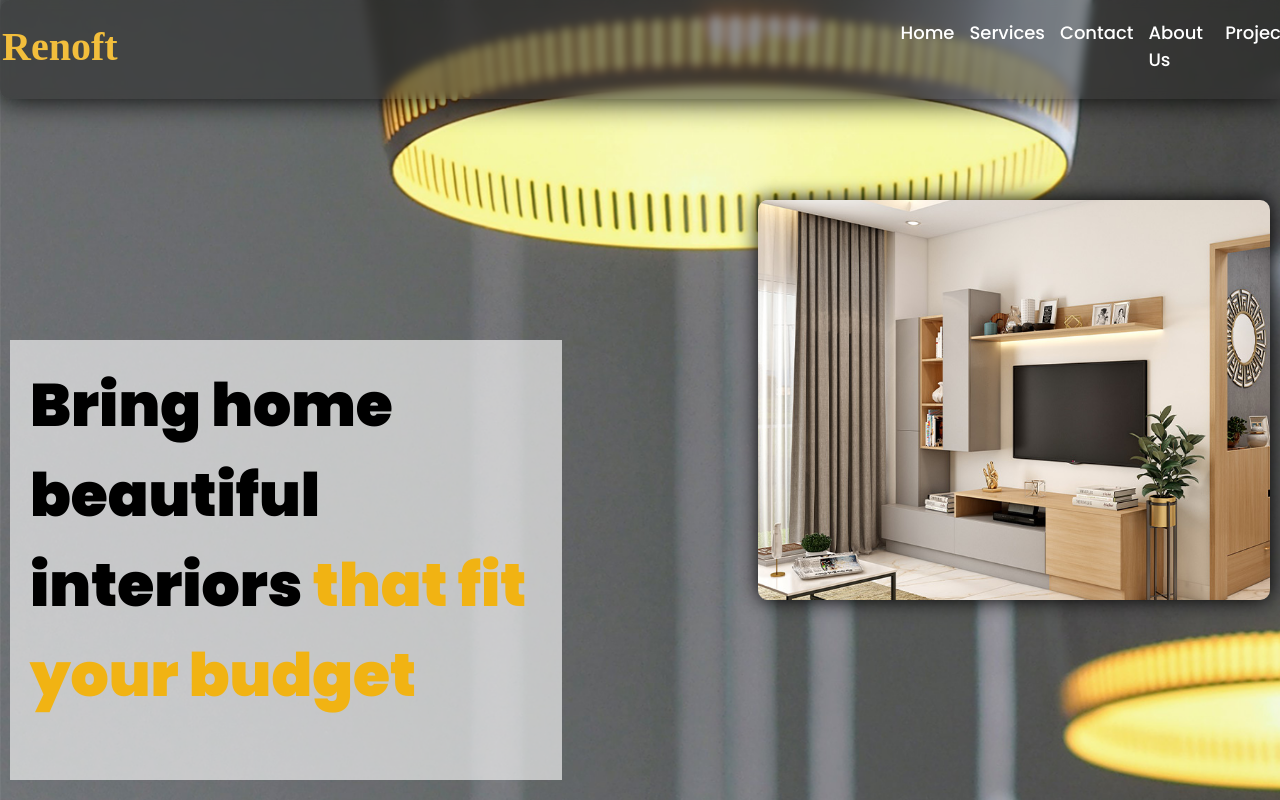
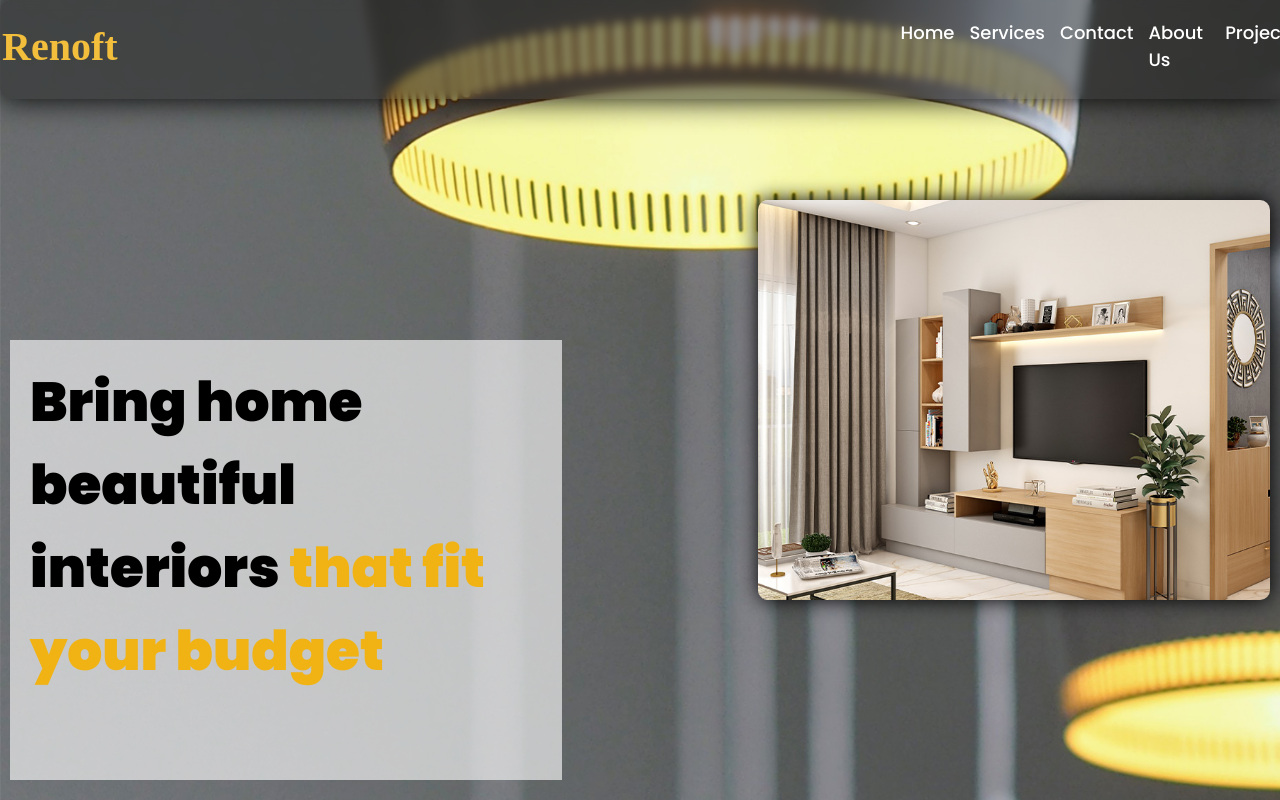
Before and after one commit to Surendar03/interior-design-website, a React (Create React App) app in the folder interior/: page / in a window 1280 px wide. Shown: the top 800 px of the page. Built offline with nearby package versions, Linux system fonts and the light colour scheme.

Commit message:
Update App.css

```diff
--- a/interior/src/App.css
+++ b/interior/src/App.css
@@ -87,7 +87,7 @@ nav .logo a{
   width: 40%;
   height: 50vh;
   background-color: #f7f7f7a7;
-  font-size: 60px;
+  font-size: 55px;
   font-weight: 900;
   padding: 20px;
 }
```
